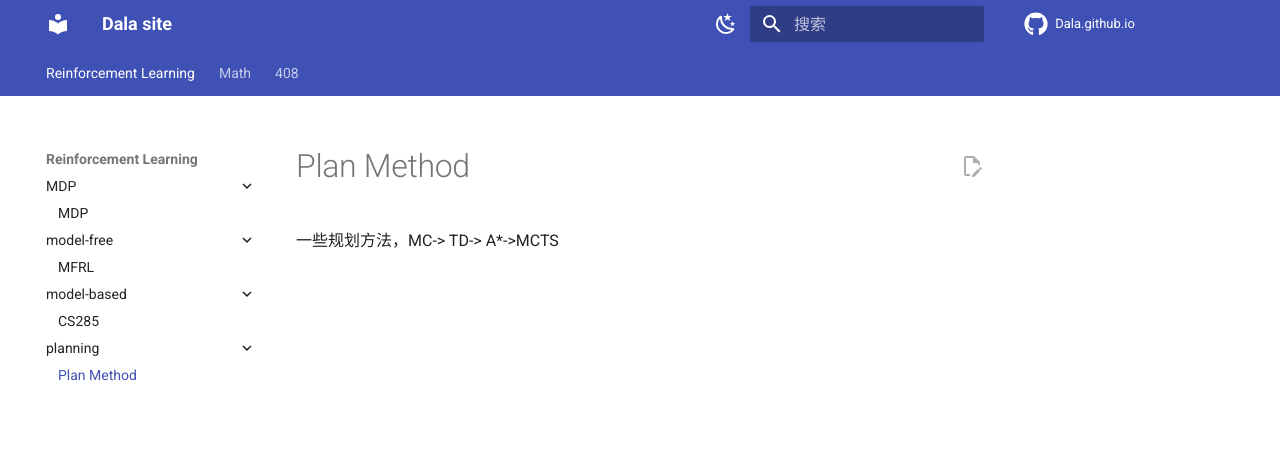
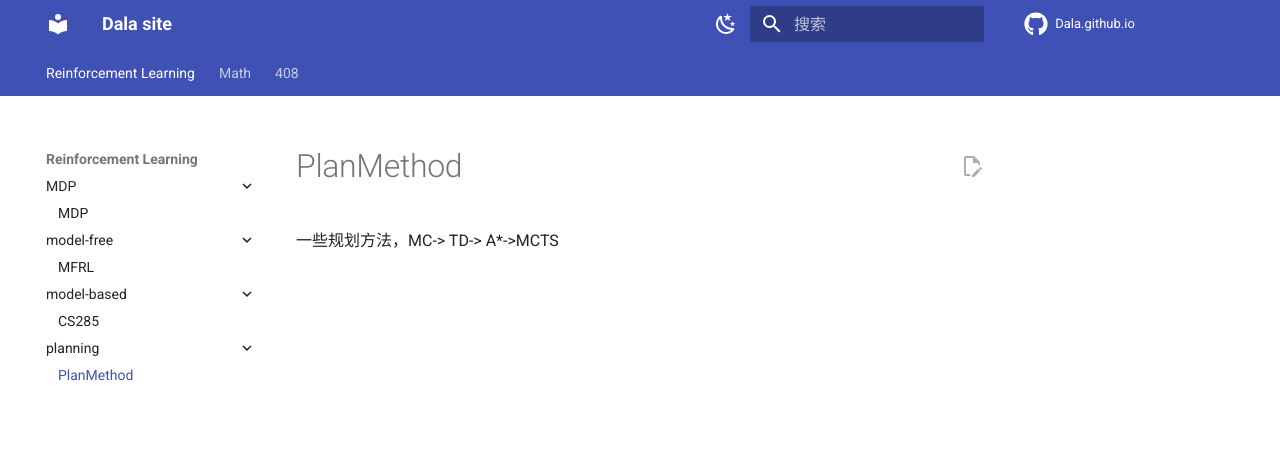
Before and after one commit to la-vie-l-amour/la-vie-l-amour.github.io, an MkDocs documentation site: the page built from docs/Reinforcement/planning/PlanMethod.md, in a window 1280 px wide. Shown: the top 470 px of the page. Built offline with MkDocs 1.6.1 and Material for MkDocs 9.7.7, drawn with Linux system fonts in a browser that asks for light colours; comment, search, counter and statistics services are not loaded.

Commit message:
re-arrange

```diff
--- a/mkdocs.yml
+++ b/mkdocs.yml
@@ -14,7 +14,7 @@ nav:
     - model-based:
       - Reinforcement/model-based/MBRL.md
     - planning:
-      - Reinforcement/planning/Plan_Method.md
+      - Reinforcement/planning/PlanMethod.md
 
   - Math:
     # - Math/index.md
```
Also changed, not shown: docs/Reinforcement/planning/PlanMethod.md (renamed from docs/Reinforcement/planning/Plan_Method.md).
